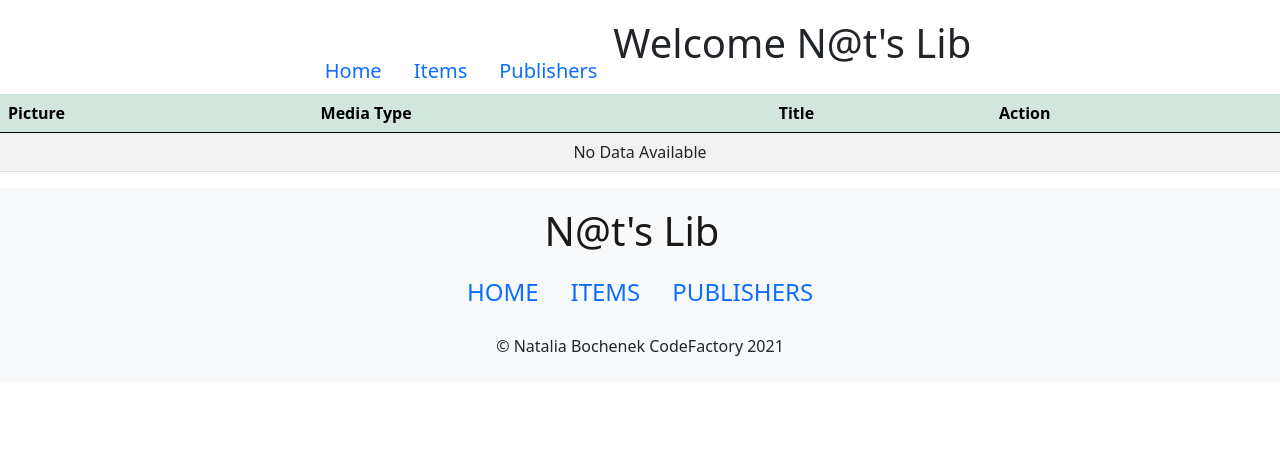
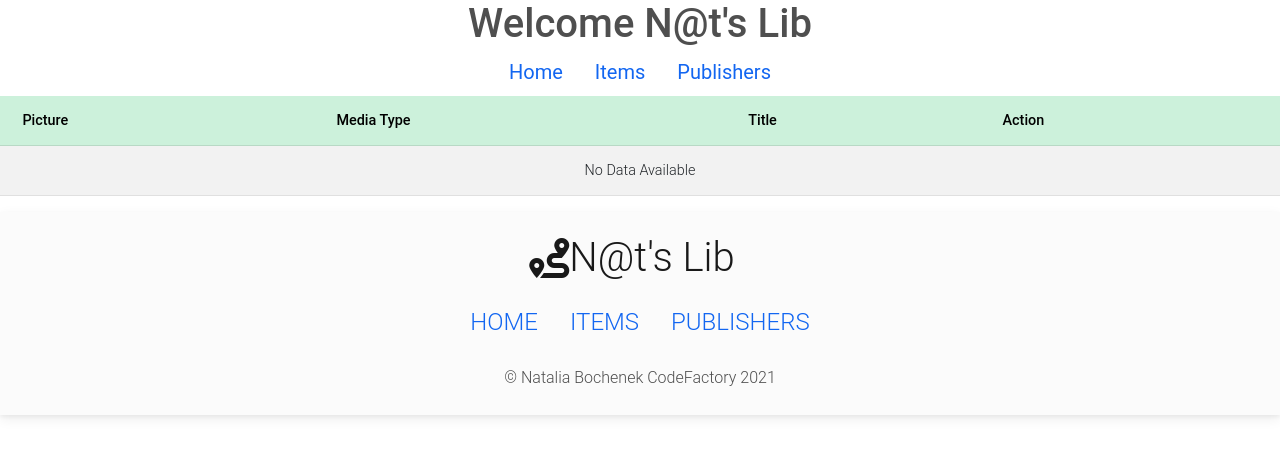
Before and after one commit to nat-oku/FE21-CR10-Natalia, a PHP site: page / in a window 1280 px wide. Shown: the top 457 px of the page. Run offline with PHP 8.4, Linux system fonts and the light colour scheme; data that the repository does not hold is empty; some libraries are stand-ins or nearby versions.

Commit message:
adding MDB Bootstrap link

```diff
--- a/components/boot_CSS.php
+++ b/components/boot_CSS.php
@@ -1,2 +1,8 @@
 <!-- Bootstrap CSS -->
 <link href="https://cdn.jsdelivr.net/npm/bootstrap@5.0.0-beta3/dist/css/bootstrap.min.css" rel="stylesheet" integrity="sha384-eOJMYsd53ii+scO/bJGFsiCZc+5NDVN2yr8+0RDqr0Ql0h+rP48ckxlpbzKgwra6" crossorigin="anonymous">
+
+<!-- MDB Bootstrap-->
+<link href="https://cdnjs.cloudflare.com/ajax/libs/mdb-ui-kit/3.3.0/mdb.min.css" rel="stylesheet" />
+
+<!-- awesome icons --->
+<link rel="stylesheet" href="https://use.fontawesome.com/releases/v5.15.1/css/all.css" integrity="sha384-vp86vTRFVJgpjF9jiIGPEEqYqlDwgyBgEF109VFjmqGmIY/Y4HV4d3Gp2irVfcrp" crossorigin="anonymous">
```
